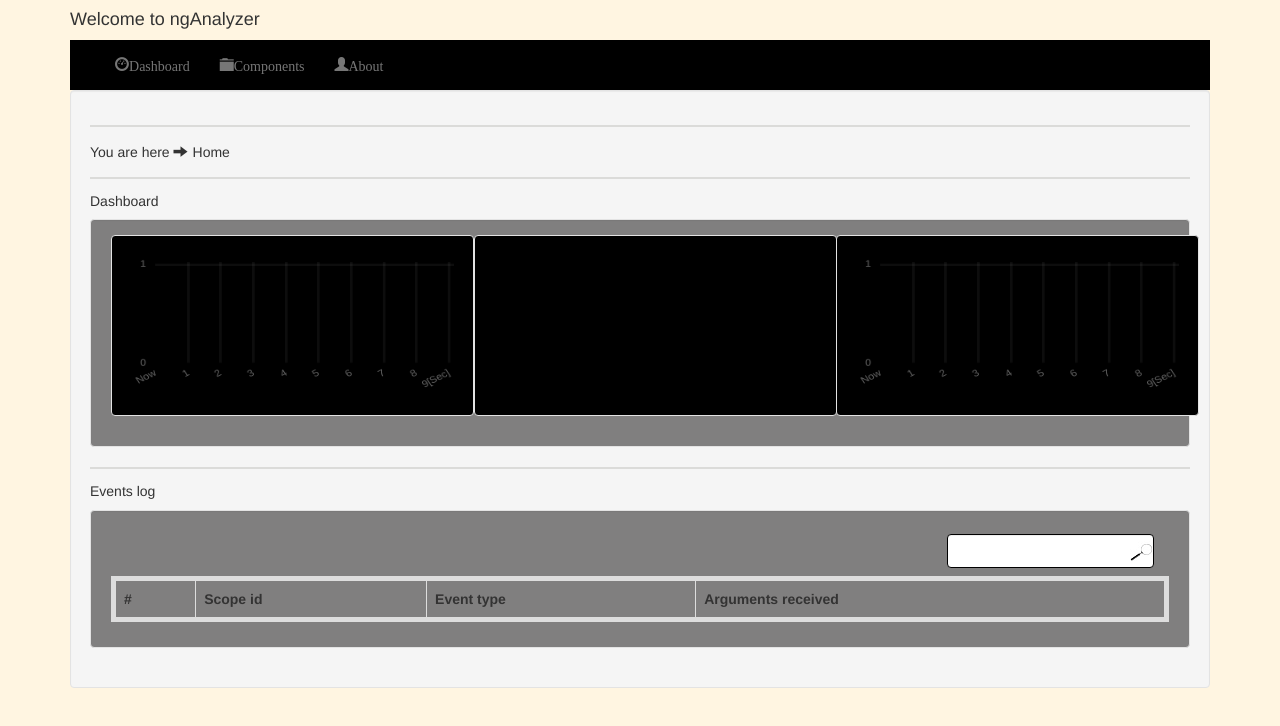
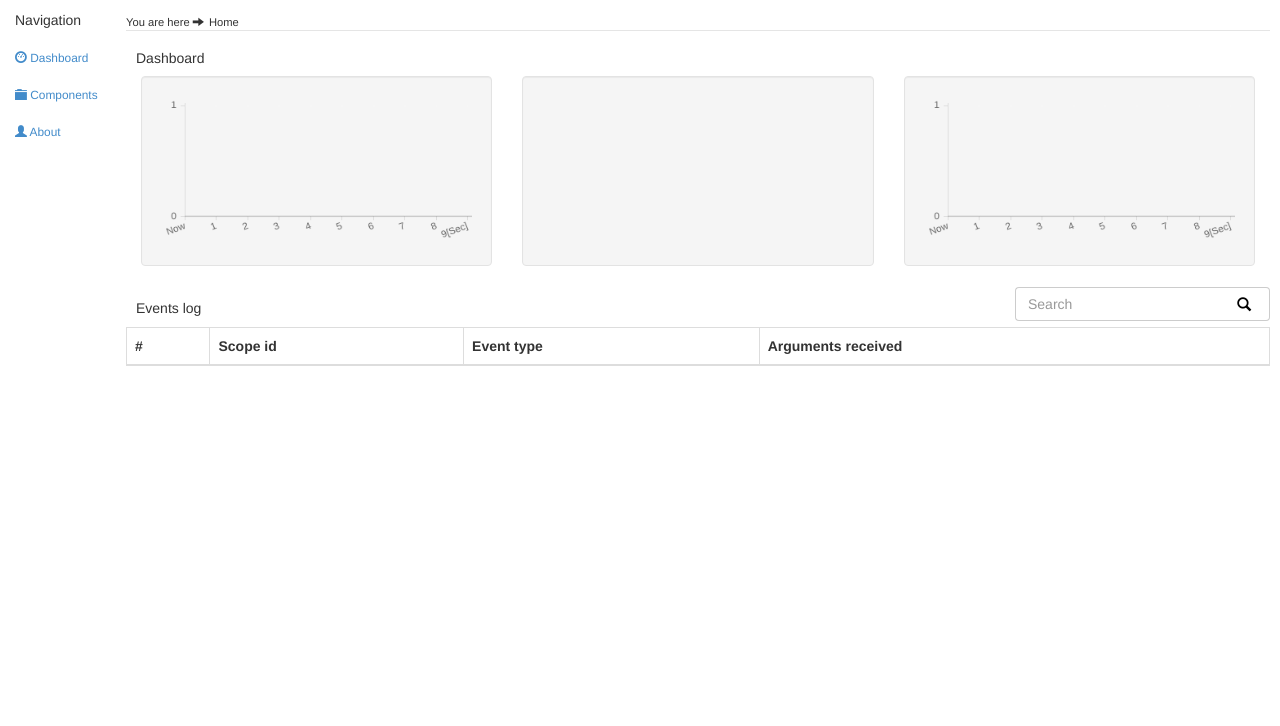
Before and after one commit to rotemjac/ngAnalyzer, a browser extension: page 0App--ngAnalyzer/mainApp/index.html in a window 1280 px wide. Drawn offline with Linux system fonts and the light colour scheme.

Commit message:
New design concept

```diff
--- a/0App--ngAnalyzer/mainApp/Directives/myTabs2.js
+++ b/0App--ngAnalyzer/mainApp/Directives/myTabs2.js
@@ -13,22 +13,7 @@
 
         var directiveDefinitionObject = {
             restrict: 'E',
-            template:
-            '<nav style="background-color: black">'+
-            '<div class="navbar-header">'+
-            '    <button type="button" data-target="#navbarCollapse" data-toggle="collapse" class="navbar-toggle">'+
-            '    <span class="sr-only"></span>'+
-            '    <span class="icon-bar"></span>'+
-            '    <span class="icon-bar"></span>'+
-            '    <span class="icon-bar"></span>'+
-            '    </button>'+
-            '    <a href="#" class="navbar-brand"></a>'+
-            '</div>'+
-            '<div id="navbarCollapse" class="collapse navbar-collapse">'+
-            '    <ul class="nav navbar-nav">'+
-            '    </ul>'+
-            '</div>'+
-            '</nav>',
+            templateUrl: 'Templates/nav.html',
             replace: true,
             controller: function(){
             },
@@ -40,11 +25,11 @@
 
                 var tabsData = mainCtrl.navData;
 
-                var elem = iElement.find('.navbar-nav');
+                var elem = iElement.find('.nav');
                 for (var i=0 ; i<tabsData.length; i++) {
-                    elem.append('<li> ' +
+                    elem.append('<li class="navitem"> ' +
                                       '<a ng-click="mainCtrl.changeTab($event)">'  +
-                                            '<span style="color: #767676"' +getGlyphiconClass(tabsData[i])+ '>'+ tabsData[i] +'</span>'  +
+                                            '<span ' +getGlyphiconClass(tabsData[i])+ '/> <span>' + tabsData[i] +'</span>'  +
                                       '</a>' +
                                 '</li>');
                 }
--- a/0App--ngAnalyzer/mainApp/Templates/directiveTemplates/eventsGridView.html
+++ b/0App--ngAnalyzer/mainApp/Templates/directiveTemplates/eventsGridView.html
@@ -2,11 +2,21 @@
 
 <div ng-class="{'scrollIt': myGridCtrl.tblHaveDataFlag}">
 
+	<div class="input-group stylish-input-group">
+        <input type="text" class="form-control"  placeholder="Search" ng-model="searchEvents.scopeNum">
+        <span class="input-group-addon">
+            <button type="submit">
+                <span class="glyphicon glyphicon-search"></span>
+            </button>
+        </span>
+    </div>
+	<!--
     <form class="navbar-form navbar-right">
             <div class="form-group">
                     <input type=text  class="form-control glass" style="background-position: right; border-color: black;: " ng-model="searchEvents.scopeNum">
             </div>
     </form>
+    -->
     <table class="table table-striped table-bordered table-hover">
                 <thead>
                 <tr>
--- a/0App--ngAnalyzer/mainApp/Templates/directiveTemplates/mainView.html
+++ b/0App--ngAnalyzer/mainApp/Templates/directiveTemplates/mainView.html
@@ -1,19 +1,12 @@
+<section class="content">
 
-
-<section class="well">
-
-    <horizontal-line></horizontal-line>
-
-    <url-location></url-location>
-
-    <horizontal-line></horizontal-line>
+    <legend><url-location></url-location></legend>
 
     <div ng-if= "mainCtrl.currentView == 'Dashboard'">
 
         <h5>Dashboard</h5>
 
-        <div class="well" style="padding: 5px 5px; background-color:#807F7F">
-
+        <div>
             <div class="row clearfix">
                 <div class="col-md-12 column">
                     <div class="column col-md-4">
@@ -30,16 +23,11 @@
 
         </div>
 
-
-        <horizontal-line></horizontal-line>
-
         <h5>Events log</h5>
-        <div class="well" style="padding: 5px 5px; background-color:#807F7F">
+        <div>
             <div class="row clearfix">
                 <div class="col-md-12 column">
-                    <div class="column col-md-12">
-                        <my-grid></my-grid>
-                    </div>
+	                <my-grid></my-grid>
                 </div>
             </div>
         </div>
--- /dev/null
+++ b/0App--ngAnalyzer/mainApp/Templates/nav.html
@@ -0,0 +1,6 @@
+<nav>
+	<p class="nav-header bs-example">Navigation</p>
+	<div class="btn-toolbar" role="toolbar" aria-label="nav">
+		<ul class="nav"></ul>
+	</div>
+</nav>
--- a/0App--ngAnalyzer/mainApp/css/styles.css
+++ b/0App--ngAnalyzer/mainApp/css/styles.css
@@ -1,10 +1,37 @@
+/* ------------------ Navigation / Header ------------------ */
+nav {
+	wudth: 116px;
+	float:left;
+	position: fixed;
+}
 
+.nav-header {
+	padding-left: 15px;
+	padding-top: 10px;
+}
+
+nav .navitem {
+	font-size: .85em!important;
+	cursor: pointer;
+}
+
+/* ------------------ Content ------------------ */
+.content {
+	padding-top: 14px;
+	margin-left:116px;
+	padding-left: 10px;
+	padding-right: 10px;
+}
+
+h5 {
+	padding-left: 10px;
+}
+
+legend {
+	font-size: .8em;
+}
 
 /* ------------------ Bootstrap override ------------------ */
-.container {
-    height:1280px;
-}
-
 .row {
     margin-top:10px;
 }
@@ -25,9 +52,6 @@
     width:100%;
 }
 
-.table-bordered {
-    border: 5px solid #ddd;
-}
 /* ------------------ Angular-charts override ------------------ */
 .tick {
     cursor: pointer;
@@ -38,25 +62,18 @@
 svg {
     width: auto;
 }
+
 /* ------------------ Regular css ------------------ */
 
-body{
-    background-color: #fff5e1;
-    height: 100%;
+.myChart {
+	color: white!important;
+	width: 100%!important;
 }
 
+/* ------------------ Regular css ------------------ */
 
 .background2 {
     background-color: #bfd7ff;
-}
-
-
-.well {
-    /*background-color: #000000;*/
-}
-
-.myChart {
-    background-color: #000000;
 }
 
 .verticalSpace {
@@ -87,3 +104,25 @@ body{
 .leftVerticalLine {
     border-left: 1px solid rgb(219, 219, 217);
 }
+
+/* ------------------ Search box ------------------ */
+
+.stylish-input-group {
+	position: absolute;
+	width: 255px;
+	right: 15px;
+	top: -40px;
+}
+
+.stylish-input-group .input-group-addon{
+    background: white !important;
+}
+.stylish-input-group .form-control{
+	border-right:0;
+	box-shadow:0 0 0;
+	border-color:#ccc;
+}
+.stylish-input-group button{
+    border:0;
+    background:transparent;
+}
--- a/0App--ngAnalyzer/mainApp/index.html
+++ b/0App--ngAnalyzer/mainApp/index.html
@@ -47,14 +47,10 @@
 		<!--<script src="Services/services.js"></script>-->
         <script src="contentScriptListener.js"></script>
 
-
     <body ng-app="myApp" ng-csp="">
 
-	<div id="mainContainer" class="container" >
-        <h4>Welcome to ngAnalyzer</h4>
-
+	<div>
         <ng-analyzer></ng-analyzer>
-
 	</div>
 
 </body>
```
Also changed, not shown: 1 other file.
